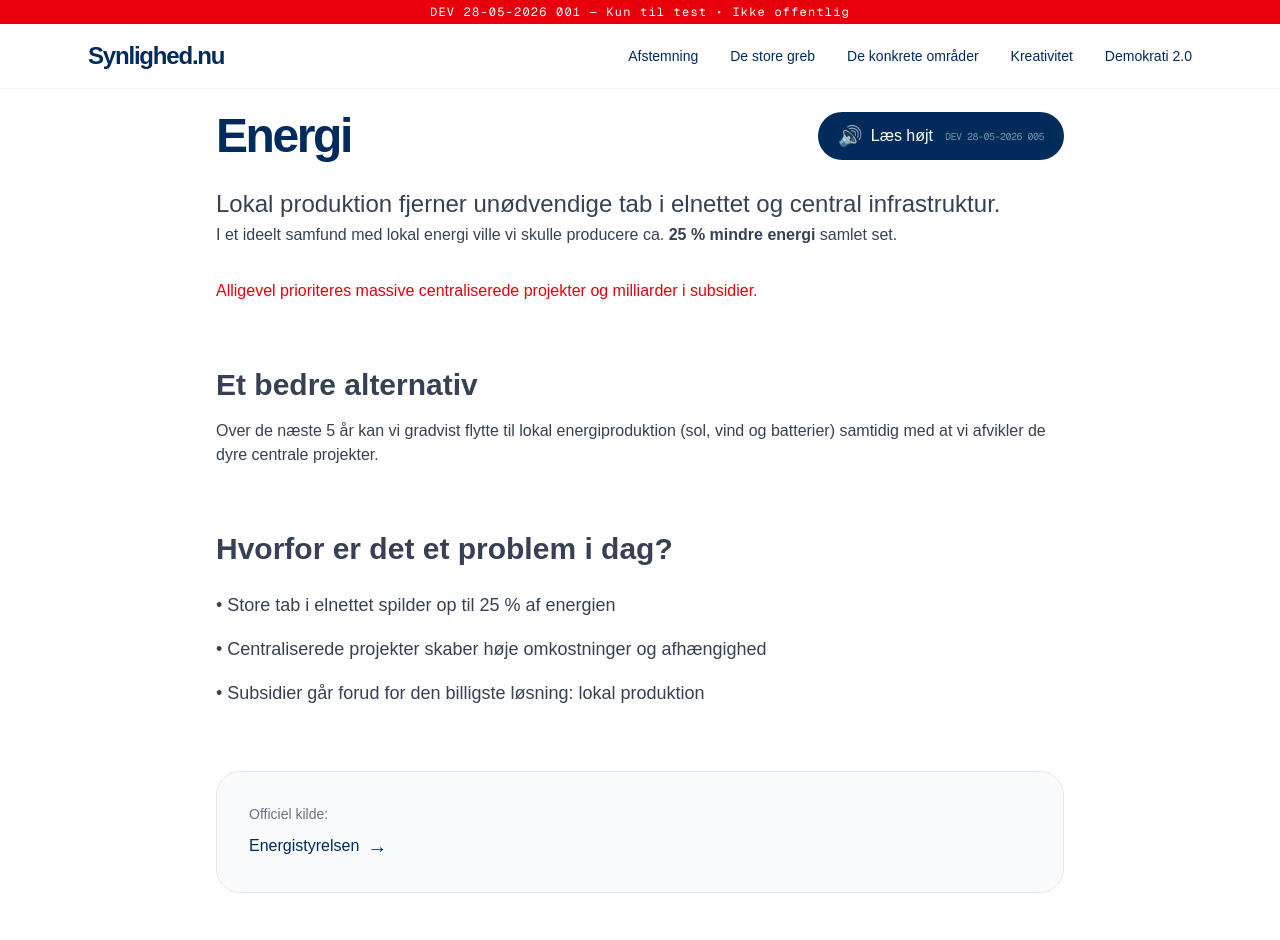
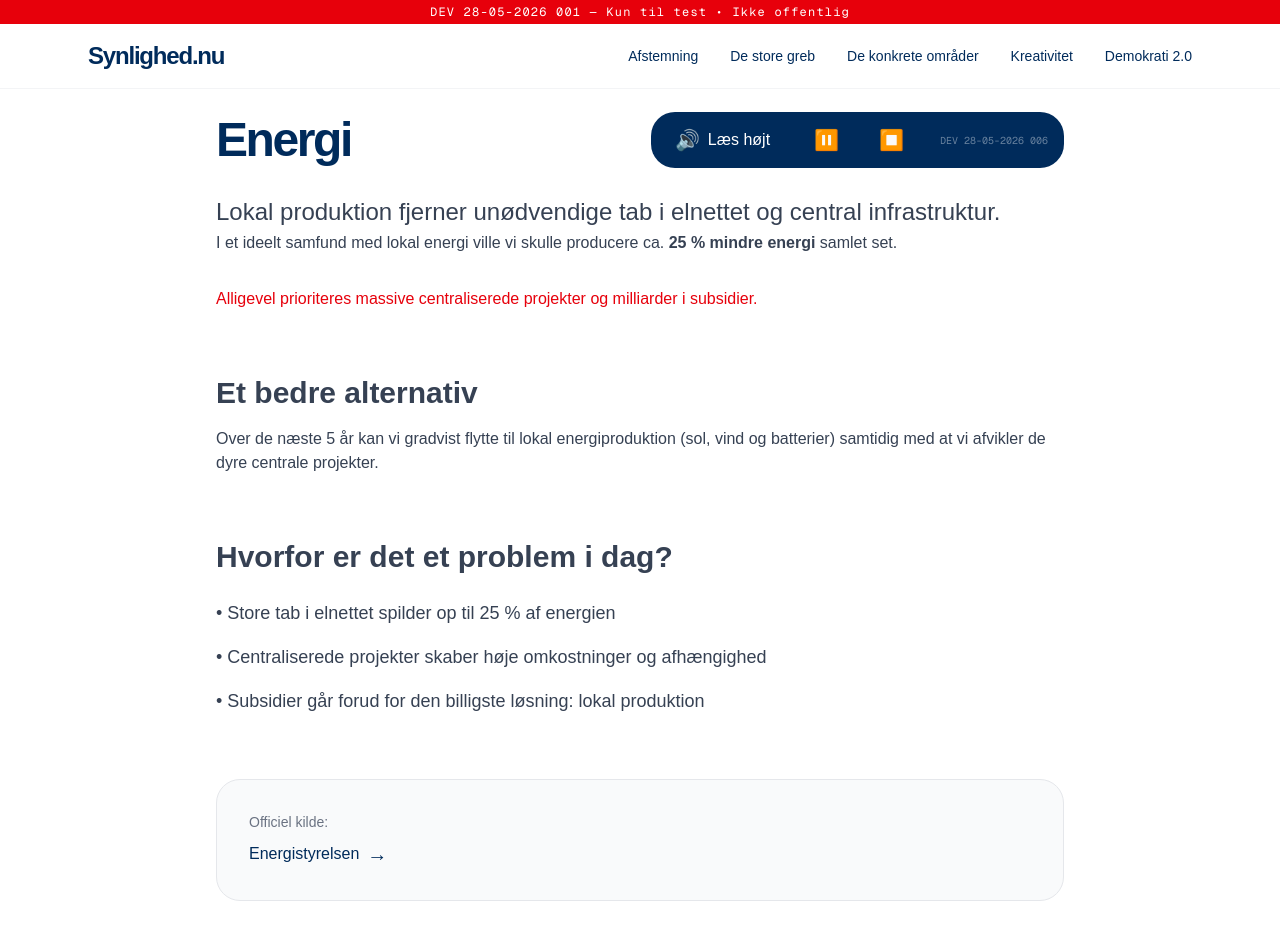
Before and after one commit to synlighed-nu/synlighed-nu-clean, a Next.js app: page /energi in a window 1280 px wide. Shown: the top 940 px of the page. Built offline with nearby package versions, Linux system fonts and the light colour scheme.

Commit message:
Update _SpeakerButton.tsx

```diff
--- a/app/components/common/_SpeakerButton.tsx
+++ b/app/components/common/_SpeakerButton.tsx
@@ -12,36 +12,15 @@ const AXIOMS = [
   "Kreativitet skaber løsninger – systemet kvæler den.",
 ];
 
-const DEV_VERSION = "DEV 28-05-2026 005";   // ← opdateret
+const DEV_VERSION = "DEV 28-05-2026 006";
 
 export default function SpeakerButton({ text, endingAxiomIndex = 0 }: { text: string; endingAxiomIndex?: number }) {
   const [isSpeaking, setIsSpeaking] = useState(false);
-  const [isPaused, setIsPaused] = useState(false);
   const utteranceRef = useRef<SpeechSynthesisUtterance | null>(null);
 
-  const stopSpeaking = () => {
-    window.speechSynthesis.cancel();
-    setIsSpeaking(false);
-    setIsPaused(false);
-    utteranceRef.current = null;
-  };
+  const speak = () => {
+    if (isSpeaking) return;
 
-  const toggleSpeech = () => {
-    if (isSpeaking) {
-      // Pause
-      window.speechSynthesis.pause();
-      setIsPaused(true);
-      setIsSpeaking(false);
-      return;
-    }
-
-    if (isPaused) {
-      // Fortsæt (starter forfra – det er browser-begrænsningen)
-      window.speechSynthesis.cancel();
-      setIsPaused(false);
-    }
-
-    // Start / genstart
     const axiomText = AXIOMS[endingAxiomIndex % AXIOMS.length];
     const fullText = `${text}\n\nAxiom: ${axiomText}`;
 
@@ -51,30 +30,54 @@ export default function SpeakerButton({ text, endingAxiomIndex = 0 }: { text: st
 
     utterance.onend = () => {
       setIsSpeaking(false);
-      setIsPaused(false);
     };
 
     utteranceRef.current = utterance;
     window.speechSynthesis.speak(utterance);
+    setIsSpeaking(true);
+  };
 
-    setIsSpeaking(true);
-    setIsPaused(false);
+  const pause = () => {
+    window.speechSynthesis.pause();
+  };
+
+  const stop = () => {
+    window.speechSynthesis.cancel();
+    setIsSpeaking(false);
+    utteranceRef.current = null;
   };
 
   return (
-    <button
-      onClick={toggleSpeech}
-      className="inline-flex items-center gap-2 px-5 py-2.5 bg-[#002B5B] hover:bg-[#001B3D] text-white rounded-3xl font-medium transition-all active:scale-95"
-    >
-      <span className="text-xl">
-        {isSpeaking ? '⏸️' : isPaused ? '▶️' : '🔊'}
-      </span>
-      <span>
-        {isSpeaking ? 'Pause' : isPaused ? 'Fortsæt' : 'Læs højt'}
-      </span>
-      <span className="text-[10px] font-mono opacity-40 ml-1 tracking-tighter">
+    <div className="inline-flex items-center gap-2 bg-[#002B5B] text-white rounded-3xl p-1">
+      {/* Læs højt */}
+      <button
+        onClick={speak}
+        className="flex items-center gap-2 px-5 py-2.5 hover:bg-white/10 rounded-3xl transition-all active:scale-95"
+      >
+        <span className="text-xl">🔊</span>
+        <span className="font-medium">Læs højt</span>
+      </button>
+
+      {/* Pause */}
+      <button
+        onClick={pause}
+        className="flex items-center gap-2 px-4 py-2.5 hover:bg-white/10 rounded-3xl transition-all active:scale-95"
+      >
+        <span className="text-xl">⏸️</span>
+      </button>
+
+      {/* Stop */}
+      <button
+        onClick={stop}
+        className="flex items-center gap-2 px-4 py-2.5 hover:bg-white/10 rounded-3xl transition-all active:scale-95"
+      >
+        <span className="text-xl">⏹️</span>
+      </button>
+
+      {/* DEV version */}
+      <span className="text-[10px] font-mono opacity-40 px-3">
         {DEV_VERSION}
       </span>
-    </button>
+    </div>
   );
 }
```
